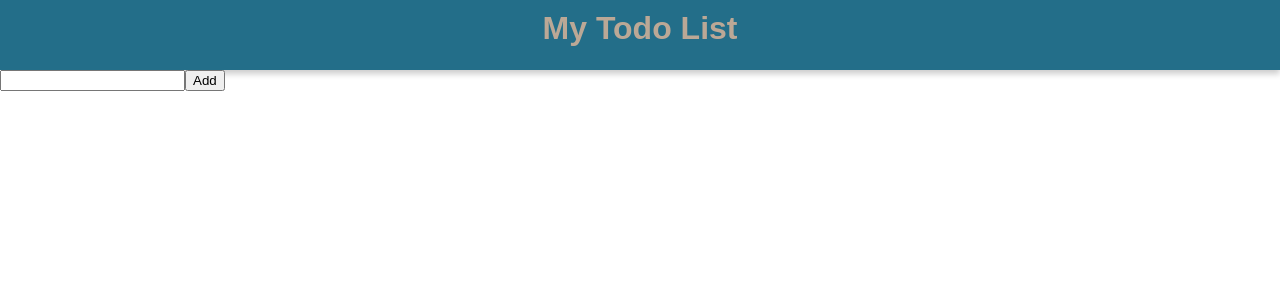
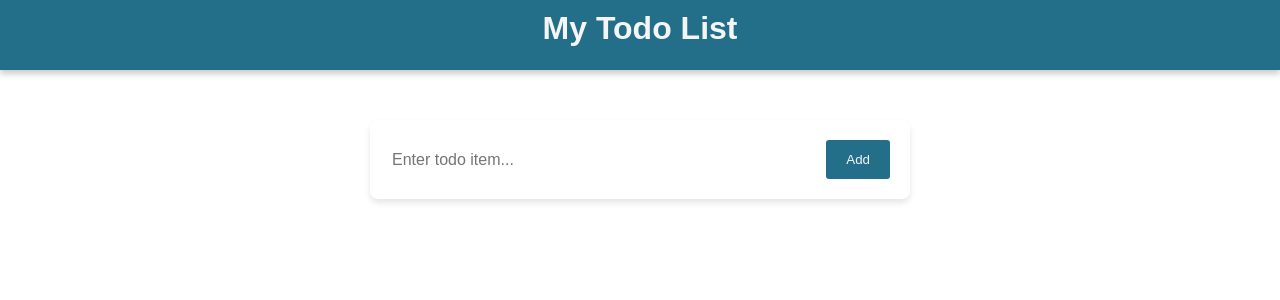
Before and after one commit to giaou/todoapp, a React (Vite) app: page / in a window 1280 px wide. Shown: the top 300 px of the page. Built offline with nearby package versions, Linux system fonts and the light colour scheme.

Commit message:
styled the todoForm

```diff
--- a/src/components/Form.jsx
+++ b/src/components/Form.jsx
@@ -1,4 +1,5 @@
 import { useState } from "react";
+import styles from "./form.module.css";
 
 export default function Form({ todos, setTodos }) {
   const [todo, setTodo] = useState("");
@@ -8,13 +9,19 @@
     setTodo(""); //clear the text box when click submit
   }
   return (
-    <form onSubmit={handleSubmit}>
-      <input
-        onChange={(e) => setTodo(e.target.value)}
-        type="text"
-        value={todo}
-      />
-      <button type="submit">Add</button>
+    <form onSubmit={handleSubmit} className={styles.form}>
+      <div className={styles.inputContainer}>
+        <input
+          className={styles.modernInput}
+          onChange={(e) => setTodo(e.target.value)}
+          type="text"
+          value={todo}
+          placeholder="Enter todo item..."
+        />
+        <button className={styles.modernButton} type="submit">
+          Add
+        </button>
+      </div>
     </form>
   );
 }
--- /dev/null
+++ b/src/components/form.module.css
@@ -0,0 +1,36 @@
+.form {
+  background-color: white;
+  margin-top: 50px;
+  box-shadow: 0 4px 6px rgb(0, 0, 0, 0.1);
+  padding: 20px;
+  width: 500px;
+  margin: 0 auto;
+  margin-top: 50px;
+  border-radius: 8px;
+}
+
+.modernInput {
+  display: block;
+  width: 100%;
+  border: none;
+  color: whitesmoke;
+  font-size: 16px;
+}
+
+.modernInput:focus {
+  outline: none;
+}
+
+.modernButton {
+  background-color: rgb(35, 110, 137);
+  color: whitesmoke;
+  border: none;
+  border-radius: 3px;
+  display: inline-block;
+  padding: 12px 20px;
+  cursor: pointer;
+}
+
+.inputContainer{
+    display: flex;
+}
--- a/src/components/header.module.css
+++ b/src/components/header.module.css
@@ -1,10 +1,10 @@
 .header {
   background-color: rgb(35, 110, 137);
-  color:rgb(187, 168, 150);
+  color: whitesmoke;
   text-align: center;
   font-weight: bold;
   font-size: 2em;
   padding: 10px;
   height: 50px;
-  box-shadow: 0 4px 6px rgba(0,0,0,0.2);
+  box-shadow: 0 4px 6px rgba(0, 0, 0, 0.2);
 }
```
